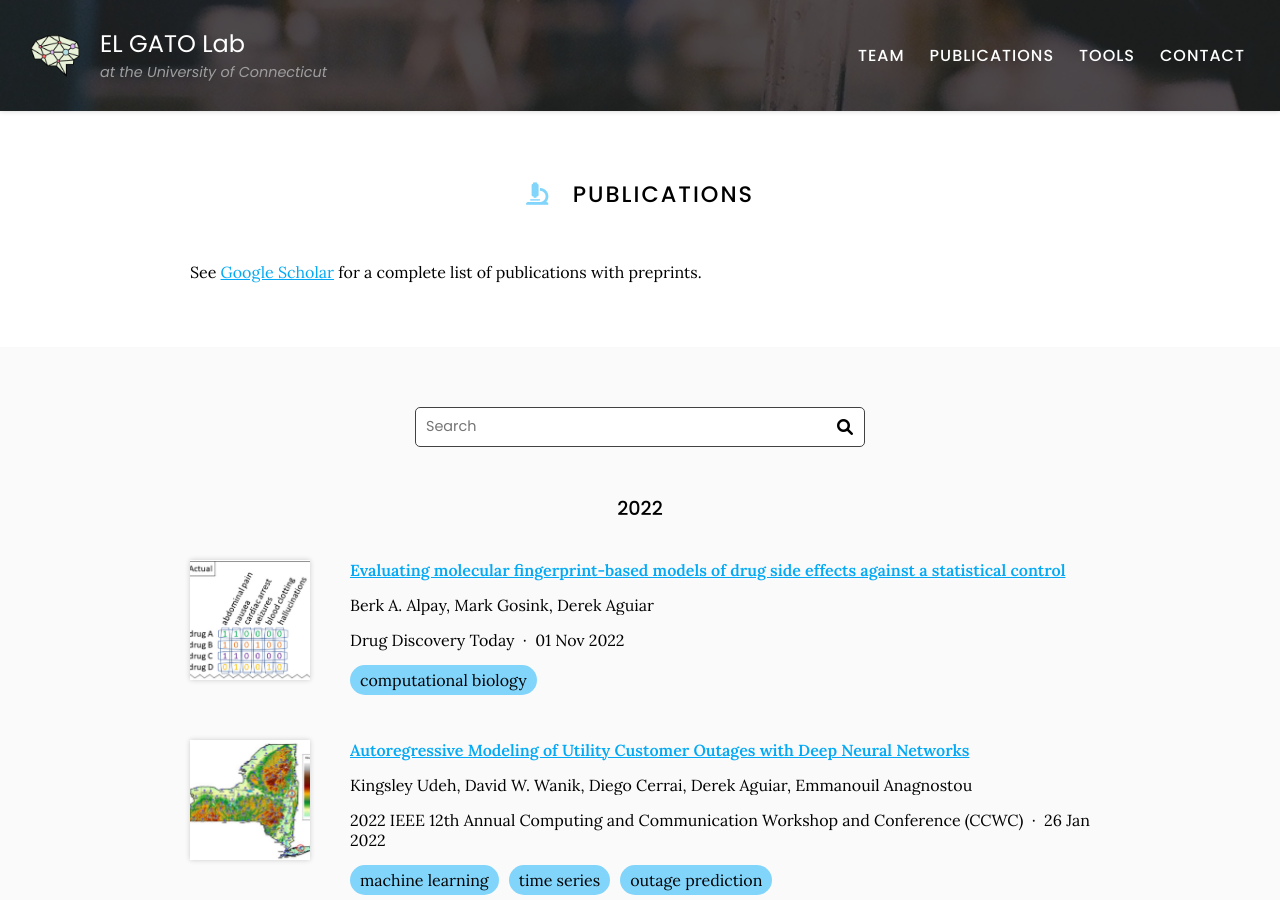
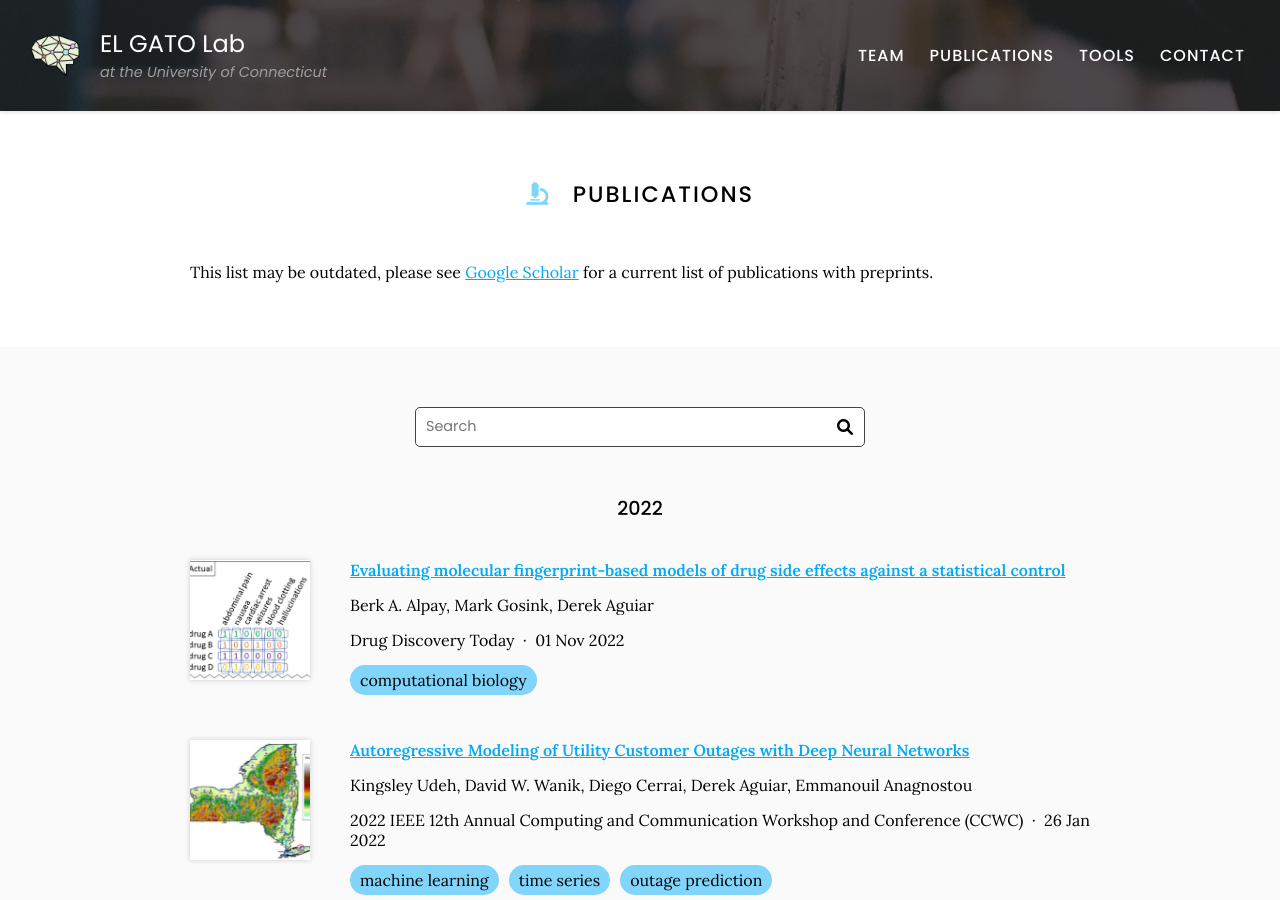
Before and after one commit to bayesomicslab/bayesomicslab.github.io, a Jekyll site: the page built from publications/index.md, in a window 1280 px wide and 900 px high. Built offline with Jekyll 4.4.1, drawn with Linux system fonts in a browser that asks for light colours.

Commit message:
updating text

```diff
--- a/publications/index.md
+++ b/publications/index.md
@@ -7,7 +7,7 @@ nav:
 
 # <i class="fas fa-microscope"></i>Publications
 
-See [Google Scholar](https://scholar.google.com/citations?hl=en&user=kXRSW2QAAAAJ&view_op=list_works&sortby=pubdate) for a complete list of publications with preprints.
+This list may be outdated, please see [Google Scholar](https://scholar.google.com/citations?hl=en&user=kXRSW2QAAAAJ&view_op=list_works&sortby=pubdate) for a current list of publications with preprints.
 
 {% include section.html %}
 
```
